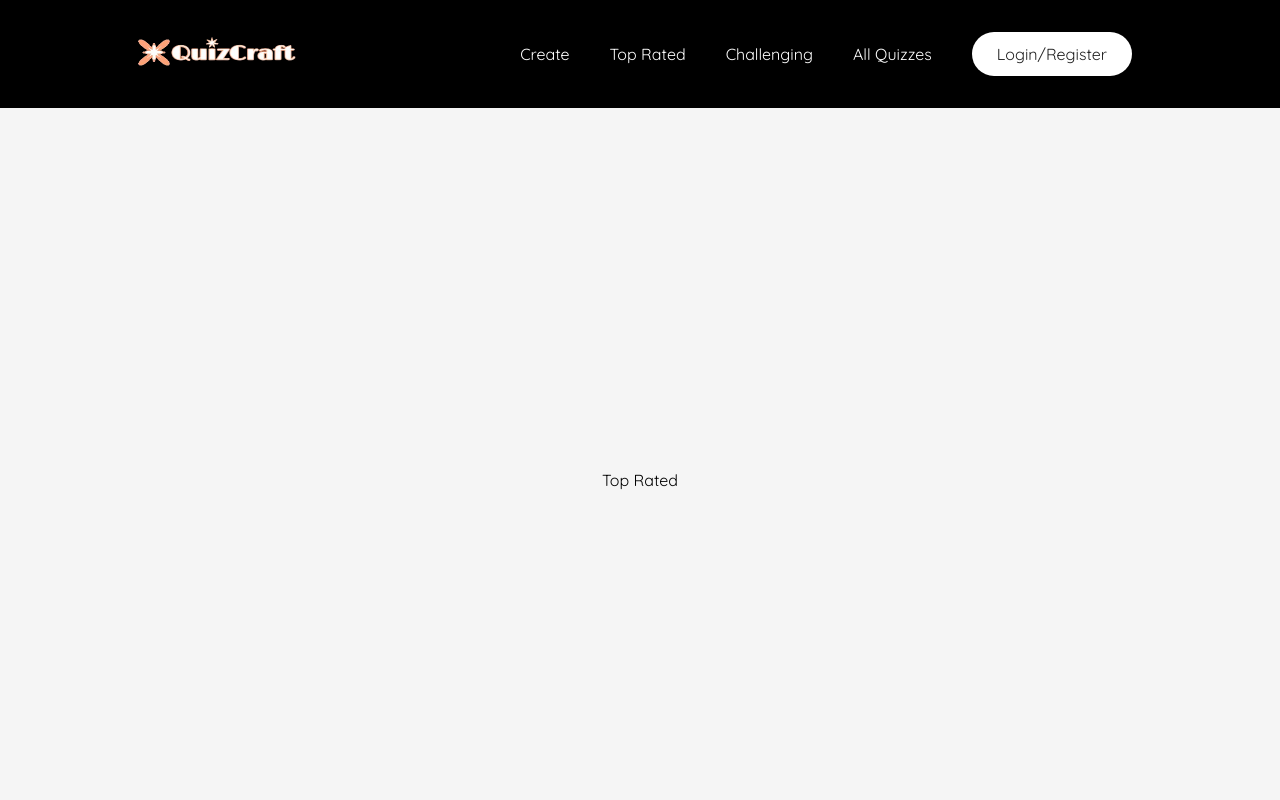
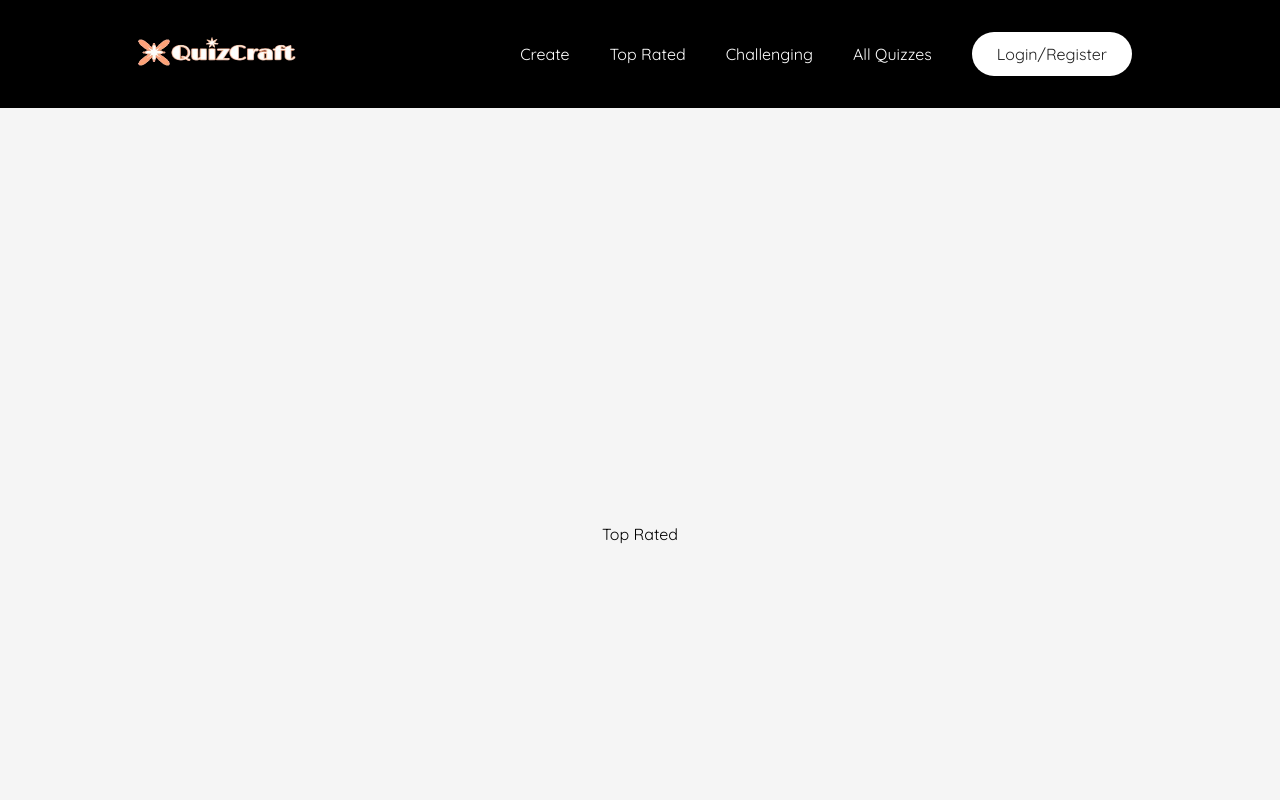
Before and after one commit to nromasanta/3680Project, a React (Vite) app: page /toprated in a window 1280 px wide. Shown: the top 800 px of the page. Built offline with nearby package versions, Linux system fonts and the light colour scheme.

Commit message:
Added Content Class to Account for Navbar

```diff
--- a/src/index.css
+++ b/src/index.css
@@ -24,6 +24,10 @@ a {
 .set-container {
     padding-left: 10%;
     padding-right: 10%;
+}
+
+.content {
+    padding-top: 108px;
 }
 
 .temp-page {
--- a/src/pages/AllQuizzes.jsx
+++ b/src/pages/AllQuizzes.jsx
@@ -2,7 +2,7 @@ import React from 'react'
 
 const AllQuizzes = () => {
   return (
-    <div className='temp-page set-container'>
+    <div className='temp-page content set-container'>
       AllQuizzes
     </div>
   )
--- a/src/pages/Challenging.jsx
+++ b/src/pages/Challenging.jsx
@@ -2,7 +2,7 @@ import React from 'react'
 
 const Challenging = () => {
   return (
-    <div className='temp-page set-container'>
+    <div className='temp-page content set-container'>
       Challenging
     </div>
   )
--- a/src/pages/TopRated.jsx
+++ b/src/pages/TopRated.jsx
@@ -2,7 +2,7 @@ import React from 'react'
 
 const TopRated = () => {
   return (
-    <div className='temp-page set-container'>
+    <div className='temp-page content set-container'>
       Top Rated
     </div>
   )
```
